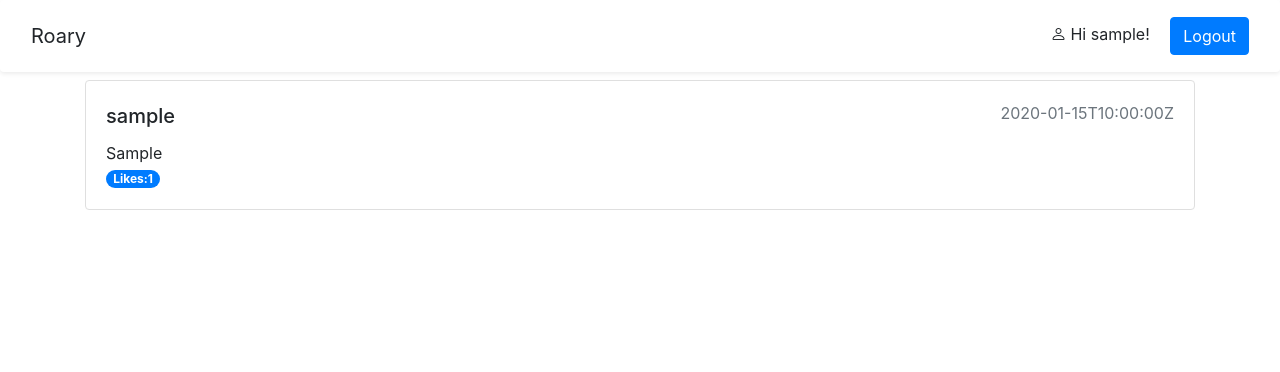
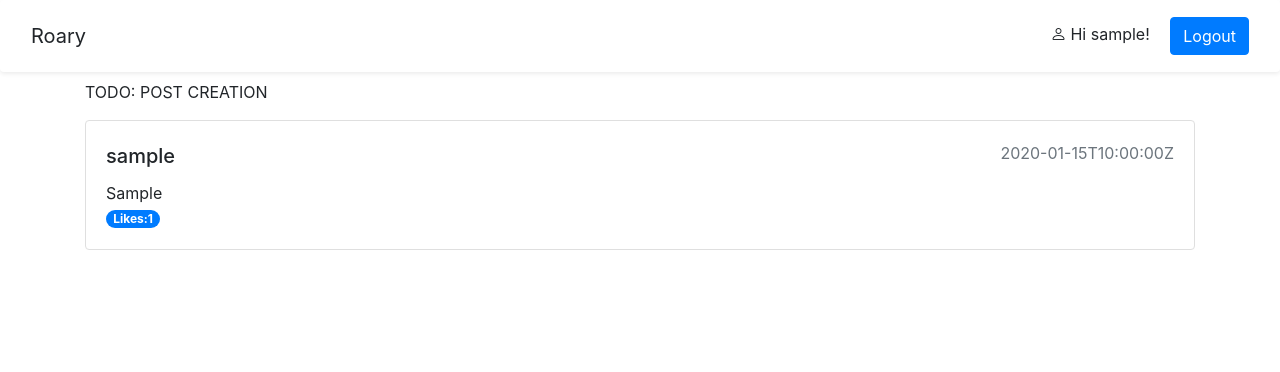
Before and after one commit to frozzenshooter/ADIS-Lab, a Django app: page / in a window 1280 px wide. Shown: the top 372 px of the page. Run offline with Django 3.2, Linux system fonts and the light colour scheme; a user stored in the database is signed in; tables that the repository leaves empty hold one stand-in row (values such as "Sample post"); data that the repository does not hold is empty; some libraries are stand-ins or nearby versions.

Commit message:
Post creation added

```diff
--- a/assignment03/Roary/roaryapp/templates/index.html
+++ b/assignment03/Roary/roaryapp/templates/index.html
@@ -13,7 +13,7 @@
         </div>
         <div>
             {% if user.is_authenticated %}
-                <i class="pr-1 bi bi-person"></i></span><span class="pr-3">Hi {{ user.username }}!</span>
+                <i class="pr-1 bi bi-person"></i></span><span class="pr-3">Hi {{ user.username | escape }}!</span>
                 <a href="{% url 'logout' %}" class="btn btn-primary">Logout</a>
             {% else %}
                 <a href="{% url 'login' %}" class="btn btn-primary">Login</a>
@@ -22,9 +22,21 @@
         </div>
     </div>
 </nav>
-<div class="container roary-container" id="roary-container">
 
-</div>
+{% if user.is_authenticated %}
+    <div  class="container roary-container">
+        <p>TODO: POST CREATION</p>
+
+    </div>
+    <div class="container" id="roary-container">
+
+    </div>
+{% else %}
+    <div class="container roary-container" id="roary-container">
+
+    </div>
+{% endif %}
+
 <script>
 
       function createRoary(roary){
@@ -66,6 +78,7 @@
 
     function handleLike(postId){
         console.log("Like for the post:", postId)
+        alert("Posted liked: "+postId);
         // TODO: make a request to the server and update the like state
         // Care: it is required to handle an unauthenticated user -> perhpas give an error as response and handle it in the frontend
     }
```
